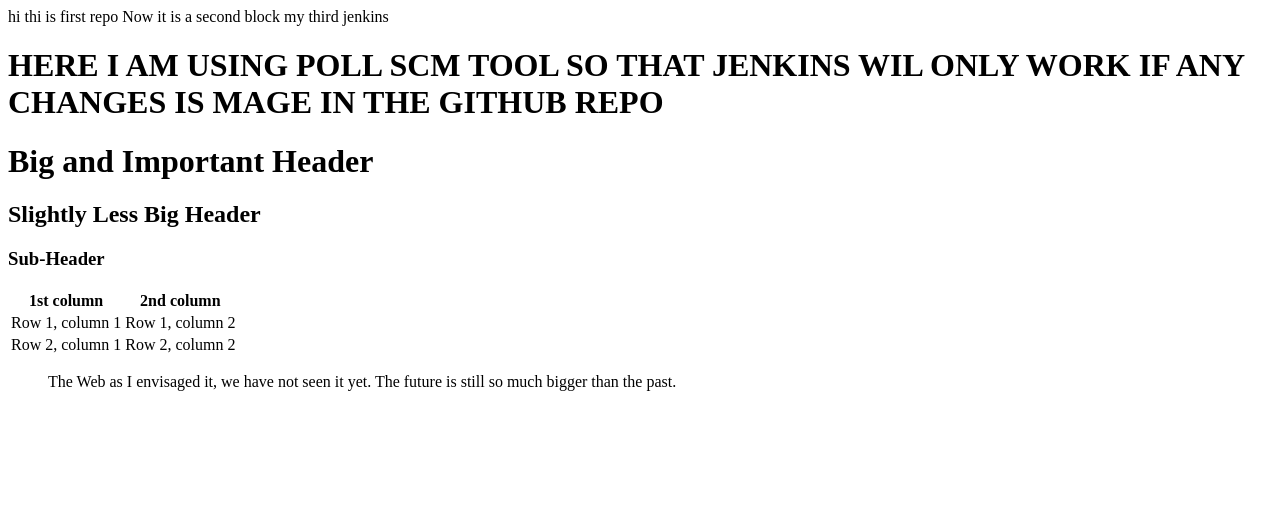
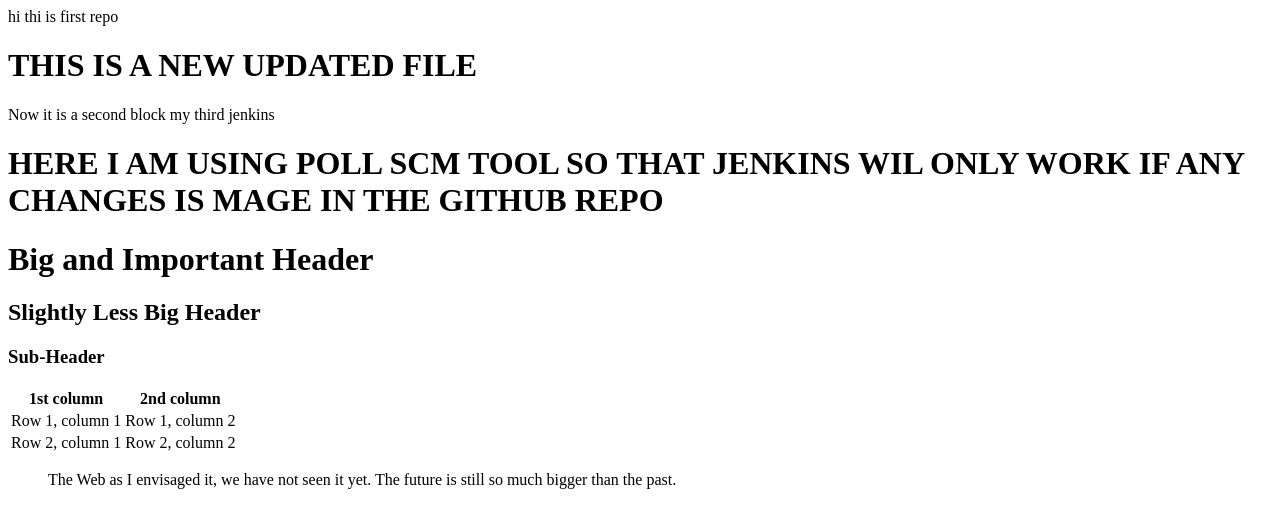
Before and after one commit to SiddharthaShandilya/jenkin-demo, a plain HTML site: page index.html in a window 1280 px wide. Drawn offline with Linux system fonts and the light colour scheme.

Commit message:
Update index.html

```diff
--- a/index.html
+++ b/index.html
@@ -1,4 +1,10 @@
 hi thi is first repo
+
+
+
+
+<h1> THIS IS A NEW UPDATED FILE </h1>
+
 Now it is  a second block
 my third jenkins
 <h1> HERE I AM USING POLL SCM TOOL SO THAT JENKINS WIL ONLY WORK IF ANY CHANGES IS MAGE IN THE GITHUB REPO</h1>
```
